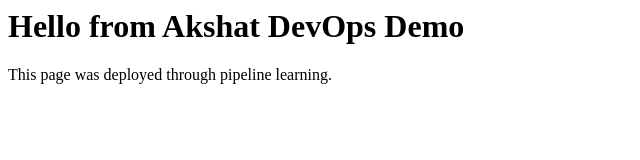
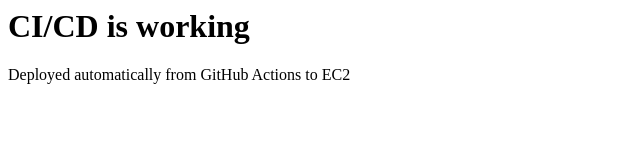
Before and after one commit to akshatyadavoz/devops-demo, a plain HTML site: page index.html in a window 1280 px wide. Shown: the whole page, without its empty margins (0-640 px from the left). Drawn offline with Linux system fonts and the light colour scheme.

Commit message:
test live auto deployment

```diff
--- a/index.html
+++ b/index.html
@@ -1,2 +1,3 @@
-<h1>Hello from Akshat DevOps Demo</h1>
-<p>This page was deployed through pipeline learning.</p>
+
+<h1>CI/CD is working</h1>
+<p>Deployed automatically from GitHub Actions to EC2</p>
```
